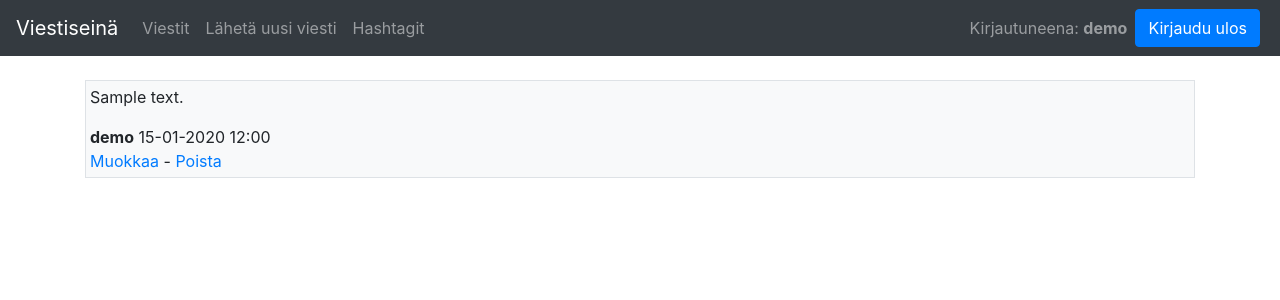
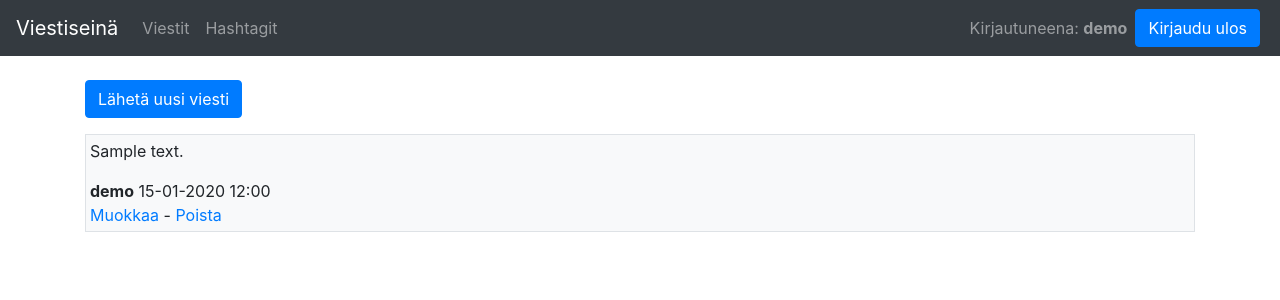
Before and after one commit to mjaakko/viestiseina, a Flask app: page /posts in a window 1280 px wide. Shown: the top 300 px of the page. Run offline with Flask 2, Linux system fonts and the light colour scheme; a user stored in the database is signed in; tables that the repository leaves empty hold one stand-in row (values such as "Sample post"); some libraries are stand-ins or nearby versions.

Commit message:
Send posts directly from posts list page

```diff
--- a/application/posts/views.py
+++ b/application/posts/views.py
@@ -6,12 +6,22 @@ from application.posts.forms import PostForm
 
 @app.route("/posts", methods=["GET"])
 def posts_index():
-    return render_template("posts/list.html", posts = Post.query.filter_by(parent_id=None).order_by(Post.create_time.desc()).all())
+    return render_template("posts/list.html", posts = Post.query.filter_by(parent_id=None).order_by(Post.create_time.desc()).all(), form = PostForm(), show = False)
 
-@app.route("/posts/new/")
+@app.route("/posts/", methods=["POST"])
 @login_required
-def posts_form():
-    return render_template("posts/new.html", form = PostForm())
+def posts_create():
+    form = PostForm(request.form)
+
+    if not form.validate():
+        return render_template("posts/list.html", posts = Post.query.filter_by(parent_id=None).order_by(Post.create_time.desc()).all(), form = form, show = True)
+
+    post = Post(current_user.id, form.content.data, None)
+
+    db.session().add(post)
+    db.session().commit()
+
+    return redirect(url_for("posts_index"))
 
 @app.route("/posts/update/<post_id>/")
 @login_required
@@ -46,21 +56,6 @@ def posts_delete(post_id):
 
     return redirect(url_for("posts_index"))
 
-@app.route("/posts/", methods=["POST"])
-@login_required
-def posts_create():
-    form = PostForm(request.form)
-
-    if not form.validate():
-        return render_template("posts/new.html", form = form)
-
-    post = Post(current_user.id, form.content.data, None)
-
-    db.session().add(post)
-    db.session().commit()
-
-    return redirect(url_for("posts_index"))
-
 @app.route("/hashtags")
 def hashtags_index():
     counts = Hashtag.get_total_hashtag_counts()
--- a/application/templates/layout.html
+++ b/application/templates/layout.html
@@ -16,9 +16,6 @@
 				<ul class="navbar-nav mr-auto">
 					<li class="nav-item">
 						<a class="nav-link" href="{{ url_for('posts_index') }} ">Viestit</a>
-					</li>
-					<li class="nav-item">
-						<a class="nav-link" href="{{ url_for('posts_form') }} ">Lähetä uusi viesti</a>
 					</li>
 					<li class="nav-item">
 						<a class="nav-link" href="{{ url_for('hashtags_index') }} ">Hashtagit</a>
--- a/application/templates/posts/list.html
+++ b/application/templates/posts/list.html
@@ -1,6 +1,29 @@
 {% extends "layout.html" %}
 
 {% block body %}
+	{% if current_user.is_authenticated %}
+	<div>
+		<p>
+			{% if show %}
+			<button class="btn btn-primary" type="button" data-toggle="collapse show" data-target="#send-message" aria-expanded="false" aria-controls="send-message">
+			{% else %}
+			<button class="btn btn-primary" type="button" data-toggle="collapse" data-target="#send-message" aria-expanded="false" aria-controls="send-message">
+			{% endif %}
+				Lähetä uusi viesti
+	  		</button>
+		</p>
+		{% if show %}
+		<div class="collapse.show" id="send-message">
+		{% else %}
+		<div class="collapse" id="send-message">
+		{% endif %}
+
+			<div class="card card-body mb-3">
+    				{% include 'posts/new.html' %}
+  			</div>
+		</div>
+	</div>
+	{% endif %}
 	<ul class="list-unstyled">
 		{% for post in posts %}
 		<li class="media mb-4">
--- a/application/templates/posts/new.html
+++ b/application/templates/posts/new.html
@@ -1,6 +1,3 @@
-{% extends "layout.html" %}
-
-{% block body %}
 <form method="POST" action="{{ url_for('posts_create') }}">
 	{{ form.content.label }}
 	<br/>
@@ -13,4 +10,3 @@
 	</ul>
 	<input type="submit" value="Lähetä viesti"/>
 </form>
-{% endblock %}
```
